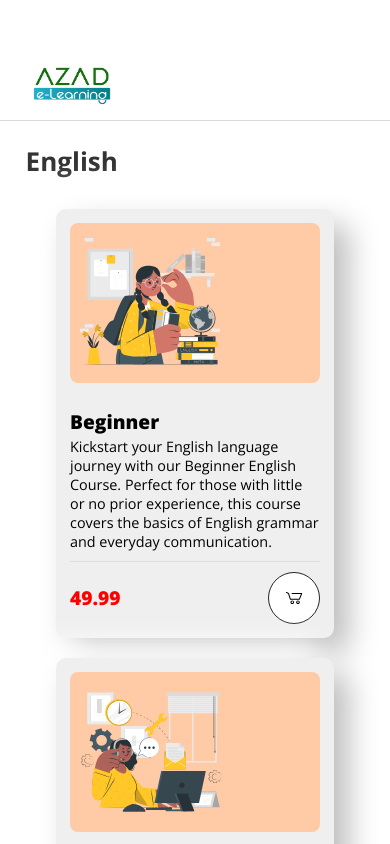
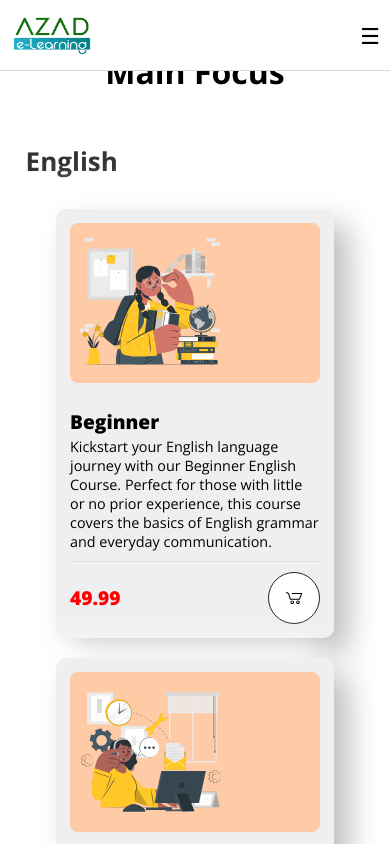
Before and after one commit to pmudassir/azad-e-learning, a React (Create React App) app in the folder frontend/: page /course in a window 390 px wide. Shown: the top 844 px of the page. Built offline with nearby package versions, Linux system fonts and the light colour scheme.

Commit message:
navbar responsived

```diff
--- a/frontend/public/index.html
+++ b/frontend/public/index.html
@@ -26,6 +26,9 @@
         font-family: "Open Sans", sans-serif;
         /* outline: solid 1px red; */
       }
+      body{
+        margin: 0;
+      }
     </style>
     <title>AZAD e-learning</title>
   </head>
--- a/frontend/src/components/navbar/Navbar.jsx
+++ b/frontend/src/components/navbar/Navbar.jsx
@@ -20,7 +20,7 @@ const Navbar = () => {
   };
 
   return (
-    <div className="navbar">
+    <section className="navbar">
       <div className="wrapper">
         <Link to={"/"}>
           <div className="icon">
@@ -66,7 +66,7 @@ const Navbar = () => {
           )}
         </div>
       </div>
-    </div>
+    </section>
   );
 };
 
--- a/frontend/src/components/navbar/navbar.css
+++ b/frontend/src/components/navbar/navbar.css
@@ -9,6 +9,7 @@
   width: 100%;
   align-items: center;
   position: fixed;
+  top: 0;
   z-index: 1;
 }
 
@@ -111,7 +112,6 @@
 @media (max-width: 768px) {
   .wrapper {
     width: 100%;
-    margin: 20px;
   }
 
   .icon {
@@ -127,6 +127,7 @@
     align-items: flex-end;
     display: block;
     margin-inline: 10px;
+    color: black;
   }
 
   .link-section {
@@ -135,7 +136,9 @@
     top: 70px;
     right: 0;
     left: 0;
-    background: linear-gradient(to right, #6fe8a3, #01e066);
+    border: #d9d9d9 1px solid;
+    /* background: linear-gradient(to right, #6fe8a3, #01e066); */
+    background-color: rgb(245, 255, 245);
     width: 100%;
     flex-direction: column;
     align-items: center;
```
